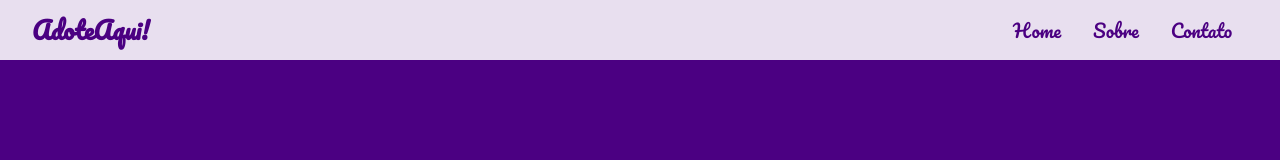
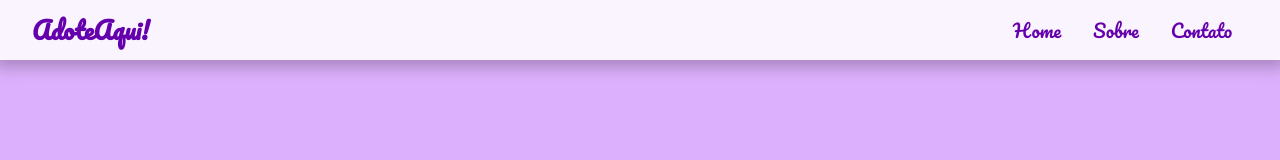
Before and after one commit to vtbrgt/curso-resilia, a plain HTML site: page Módulo 1/AdoteAqui/index.html in a window 1280 px wide. Drawn offline with Linux system fonts and the light colour scheme.

Commit message:
changed some style

```diff
--- a/Módulo 1/AdoteAqui/index.html
+++ b/Módulo 1/AdoteAqui/index.html
@@ -10,10 +10,10 @@
 </head>
 <body>
     <header>
-        <h3 class="logo">AdoteAqui!</h3>
+        <nav>
+            <h3 class="logo">AdoteAqui!</h3>
 
-        <nav>
-            <ul>
+            <ul class="menu">
                 <li class="home"><a href="#">Home</a></li>
                 <li class="sobre"><a href="#">Sobre</a></li>
                 <li class="contato"><a href="#">Contato</a></li>
--- a/Módulo 1/AdoteAqui/style.css
+++ b/Módulo 1/AdoteAqui/style.css
@@ -8,17 +8,18 @@
 
 body {
     font-family: 'Pacifico', cursive;
-    background-color: indigo;
+    background-color: rgb(221, 176, 253);
 }
 
 
-header {
+nav {
     display: flex;
     align-items: center;
     justify-content: space-between;
     background-color: #fefefee0;
     height: 60px;
-    color: indigo;
+    color: rgb(101, 0, 173);
+    box-shadow: 0px 2px 15px 5px rgba(0, 0, 0, 0.25);
 }
 
 .logo {
@@ -26,27 +27,29 @@ header {
     margin-left: 2rem;
 }
 
-ul {
+.menu {
     list-style: none;
     display: flex;
     font-size: 1.15rem;
     margin-right: 2rem;
 }
 
-a {
-    color: inherit;
-    text-decoration: none;
-}
 
-li {
+.menu li {
     padding: .75rem 1rem;
     transition: all .3s;
 }
 
-li:hover {
+.menu li:hover {
     transform: scale(1.2);
     color: white;
-    background-color: indigo;
+    background-color: rgb(101, 0, 173);
     text-decoration: underline wavy;
-    height: 100%;
+    box-shadow: 0px 10px 13px -7px #000000, 0px 2px 15px 5px rgba(0,0,0,0);
+    border-radius: 5%;
 }
+
+.menu a {
+    color: inherit;
+    text-decoration: none;
+}
```
